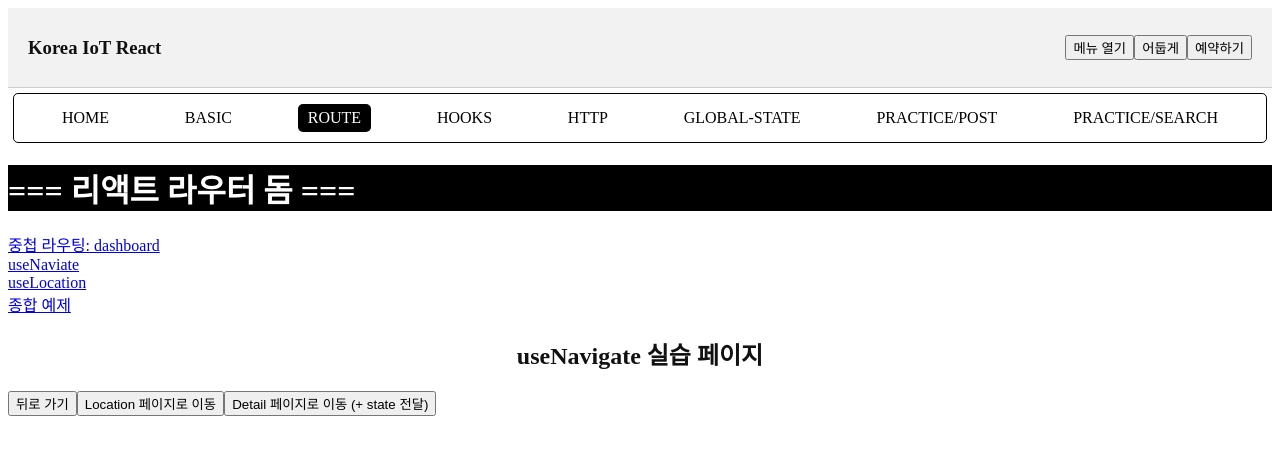
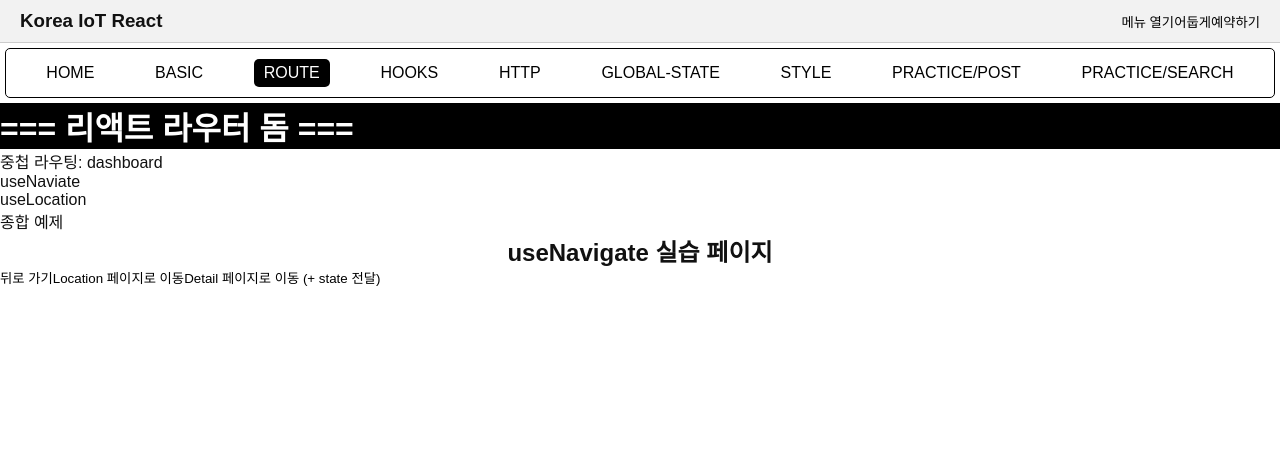
Before and after one commit to devgiants75/k_iot_frontend, a React (Vite) app in the folder f-iot-react/: page /route/navi in a window 1280 px wide. Shown: the top 454 px of the page. Built offline with nearby package versions, Linux system fonts and the light colour scheme.

Commit message:
20251113 react style

```diff
--- a/f-iot-react/src/App.tsx
+++ b/f-iot-react/src/App.tsx
@@ -5,6 +5,7 @@ import RoutePages from '@/pages/b_Route';
 import Hooks from '@/pages/c_hooks';
 import HTTP from '@/pages/d_http';
 import GlobalState from '@/pages/e_global_state';
+import Style from '@/pages/f_style';
 
 import Navibar from './components/Navibar';
 import PostList from './_practices/a_basic/PostList';
@@ -67,6 +68,7 @@ function App() {
         <Route path='/hooks' element={<Hooks />} />
         <Route path='/http' element={<HTTP />} />
         <Route path='/global-state' element={<GlobalState />} />
+        <Route path='/style' element={<Style />} />
 
         {/* //@ _practice 실습 코드 */}
         <Route path='/practice/post' element={<PostList />} />
--- a/f-iot-react/src/components/Navibar.tsx
+++ b/f-iot-react/src/components/Navibar.tsx
@@ -14,7 +14,7 @@ import { NavLink } from 'react-router-dom';
 //&: 현재 경로에 따라 isActive를 사용하여 스타일이나 클래스를 다르게 지정 가능
 
 function Navibar() {
-  const links = ['/', 'basic', 'route', 'hooks', 'http', 'global-state', 'practice/post', 'practice/search'];
+  const links = ['/', 'basic', 'route', 'hooks', 'http', 'global-state', 'style', 'practice/post', 'practice/search'];
 
   return (
     <div style={{
--- a/f-iot-react/src/main.tsx
+++ b/f-iot-react/src/main.tsx
@@ -3,6 +3,9 @@ import { createRoot } from 'react-dom/client'
 import './index.css'
 import App from './App.tsx'
 import { BrowserRouter } from 'react-router-dom'
+import './styles/reset.css';
+import './styles/variables.css';
+import './styles/global.css';
 
 createRoot(document.getElementById('root')!).render(
   <StrictMode>
--- /dev/null
+++ b/f-iot-react/src/pages/f_style/A_CSS.tsx
@@ -0,0 +1,38 @@
+import React from 'react'
+
+//! 리액트 Style 적용
+
+//? 1. 일반 CSS
+// : React 프로젝트에서 가장 기본적이고 전통적인 스타일링 방법
+// - 장점) 빠르고 단순함
+// - 단점) 클래스 충돌 위험, 컴포넌트 단위 관리 어려움
+// @ "Global CSS"로써 사용 시
+// - CSS 파일을 전역으로 import하여, 모든 컴포넌트에 스타일 적용
+
+//? 2. 일반 CSS 사용 방법
+// : 별도의 설정 필요 없이 .css 파일 import
+// cf) src/styles 폴더를 두고 글로벌 스타일을 체계적으로 관리하는 것이 실무 표준
+
+//? 3. 일반 CSS를 Global CSS로 사용하는 방법
+//@ - reset.css      : 초기화 (UI 프레임워크와 상관없이 필수)
+//@ - variables.css
+//   : CSS 변수 정의 (색상, spacing, typography 등 디자인 시스템을 변수로 관리)
+//@ - global.css     : 레이아웃 + 공통 요소
+
+//? 4. 일반 CSS 사용 팁!
+// 1) 초기 세팅: reset.css + variables.css + global.css (3단 구성)
+// 2) 반응형 대응: @media 대신 flex / grid 활용
+// 3) 전역 테마: CSS 변수 기반 다크모드 테마 구현 편리
+// 4) 페이지 일관성
+// 5) 유지보수: 컴포넌트 단위가 많아지면 CSS Module, styled-components로 전환
+
+function A_CSS() {
+  return (
+    <div>
+      {/* 바로 적용 가능, 빠르고 직관적 / 클래스명 충돌 가능성! */}
+      <button className='btn'>Global.css 적용한 버튼</button>
+    </div>
+  )
+}
+
+export default A_CSS
--- /dev/null
+++ b/f-iot-react/src/pages/f_style/B_Module.module.css
@@ -0,0 +1,17 @@
+/* B_Module.module.css */
+
+.button {
+  background-color: var(--color-primary);
+  color: white;
+  padding: var(--space-sm) var(--space-md);
+  border-radius: var(--radius-md);
+  transition: background 0.2s;
+}
+
+.button:hover {
+  background-color: var(--color-primary-hover);
+}
+
+.secondary {
+  background-color: var(--color-secondary);
+}
--- /dev/null
+++ b/f-iot-react/src/pages/f_style/B_Module.tsx
@@ -0,0 +1,95 @@
+import React, { useState } from 'react'
+import styles from './B_Module.module.css';
+// import 객체명 from 'CSS Module 파일명';
+// > 객체명.클래스명;
+import flexStyles from './flex.module.css'
+
+//! CSS Module
+// : 전역적인 CSS 적용 X, 컴포넌트 단위로 CSS를 작성하는 기능 (모듈화)
+// - 클래스 이름이 자동으로 로컬 범위(Scope)로 변환되는 방식
+//   > 각 컴포넌트에 대해 고유한 클래스 이름을 생성 + CSS 스타일 적용
+// EX) Button.tsx
+//     Button.module.css
+//     Card.tsx
+//     Card.module.css
+// - 클래스 이름 충돌 X, Typescript 타입 지원 O
+// - 리액트 컴포넌트 스타일 유지 + 성능/유지보수성/가독성이 좋은 CSS 작성
+
+//? 1. CSS Module 사용 방법
+// 해당 컴포넌트에서 import 시 CSS 스타일이 객체로 인식됨
+// : 내부의 스타일 선택자를 객체의 속성처럼 사용
+
+//? 2. CSS Module 사용 팁
+// 1) 각 컴포넌트별 폴더 구조 유지
+// 2) 전역 스타일(variables.css)과 조합하여 사용
+// 3) 유지보수가 컴포넌트 수준에서는 완결적
+
+export const Button = () => {
+  const [variant, setVariant] = useState<"primary" | "secondary">("primary");
+
+  const handleToggleStyle = () => {
+    setVariant(variant === "secondary" ? "primary" : "secondary");
+  }
+
+  return (
+    <button
+      onClick={handleToggleStyle}
+      className={`${styles.button} ${variant === 'secondary' ? styles.secondary : ""}`}
+    >
+      CSS Module을 사용하는 버튼입니다.
+    </button>
+  );
+}
+
+//@ Header 컴포넌트: flex 사용
+// cf) flex는 한 줄에 정렬할 때 효율적
+//     : 헤더, 버튼 그룹, 푸터, 카드 내부 요소
+//     > 주로 수평/수직 정렬, 리스트 아이템 배치에 사용
+export const Header = () => {
+  return (
+    <header className={flexStyles.flexRow}>
+      <h3>웹 사이트 헤더입니다.</h3>
+      <nav>
+        <button>로그인</button>
+        <button>회원가입</button>
+      </nav>
+    </header>
+  );
+}
+
+//@ Dashboard 컴포넌트: grid 사용
+// cf) 주로 대시보드, 상품 카드 리스트, 갤러리 형태에 사용
+//     : 가로/세로 모두 관리할 때 강력하게 배치 가능
+export const Dashboard = () => {
+  return (
+    <section className={gridStyles.dashboard}>
+      <h3>오늘 예약 현황</h3>
+      <div className={gridStyles.stats}>
+        <div className={girdStyles.card}>
+          <h4>예약 완료</h4>
+          <p>24건</p>
+        </div>
+        <div className={girdStyles.card}>
+          <h4>예약 완료</h4>
+          <p>24건</p>
+        </div>
+        <div className={girdStyles.card}>
+          <h4>예약 완료</h4>
+          <p>24건</p>
+        </div>
+      </div>
+    </section>
+  )
+}
+
+
+function B_Module() {
+  return (
+    <div>
+      <Header />
+      <Button />
+    </div>
+  )
+}
+
+export default B_Module
--- /dev/null
+++ b/f-iot-react/src/pages/f_style/flex.module.css
@@ -0,0 +1,20 @@
+/* flex.module.css */
+
+.flexRow {
+  display: flex;
+  align-items: center;
+  justify-content: space-between;
+  gap: var(--space-md);
+}
+
+.flexCenter {
+  display: flex;
+  justify-content: center;
+  align-items: center;
+}
+
+.flexColumn {
+  display: flex;
+  flex-direction: column;
+  gap: var(--space-sm);
+}
--- /dev/null
+++ b/f-iot-react/src/pages/f_style/index.tsx
@@ -0,0 +1,24 @@
+import React from 'react'
+import ToggleSection from '@/components/ToggleSection'
+import A_CSS from './A_CSS'
+import B_Module from './B_Module'
+
+function Index() {
+  return (
+    <div>
+      <h1 style={{ backgroundColor: "black", color: "white" }}>
+        === 리액트 스타일(Style) ===
+      </h1>
+
+      <ToggleSection title="1. 일반 CSS">
+        <A_CSS />
+      </ToggleSection>
+
+      <ToggleSection title="2. Module CSS">
+        <B_Module />
+      </ToggleSection>
+    </div>
+  )
+}
+
+export default Index
--- /dev/null
+++ b/f-iot-react/src/styles/global.css
@@ -0,0 +1,29 @@
+/* global.css */
+html, body, #root {
+  height: 100%;
+}
+
+.container {
+  width: 100%;
+  max-width: 1200px;
+  margin: 0 auto;
+  padding: var(--space-md);
+}
+
+.text-center {
+  text-align: center;
+}
+
+.btn {
+  display: inline-block;
+  padding: var(--space-sm) var(--space-md);
+  background-color: var(--color-primary);
+  color: white;
+  border-radius: var(--radius-md);
+  font-size: var(--font-size-base);
+  transition: background-color 0.2s ease;
+}
+
+.btn:hover {
+  background-color: var(--color-primary-hover);
+}
--- /dev/null
+++ b/f-iot-react/src/styles/reset.css
@@ -0,0 +1,33 @@
+/* reset.css */
+* {
+  margin: 0;
+  padding: 0;
+  /*
+  @ box-sizing: 요소의 너비와 높이를 계산하는 방법을 지정
+    : border-box - 콘텐츠/패딩/보더까지를 너비, 높이로 계산
+    : content-box (기본값)
+  */
+  box-sizing: border-box;
+}
+
+body {
+  /*
+    페이지 전역 폰트 설정
+    : 폰트 관련 데이터는 assets/fonts에 저장
+  */
+  font-family: Arial, Helvetica, sans-serif;
+  background-color: #f9fafb;
+  color: #111827;
+}
+
+a {
+  text-decoration: none;
+  /* inherit: 상속 */
+  color: inherit;
+}
+
+button {
+  border: none;
+  background: none;
+  cursor: pointer;
+}
--- /dev/null
+++ b/f-iot-react/src/styles/variables.css
@@ -0,0 +1,47 @@
+/* variables.css */
+/*
+css 내 변수 선언 방식
+@ 1) :root {} 객체 생성
+@ 2) 내부 변수명 --스타일속성-특징
+*/
+:root {
+  /* 색상 팔레트: 디자인 시스템의 색상 토큰 */
+  --color-primary: #2563eb;
+  --color-primary-hover: #1e40af;
+  --color-secondary: #6b7280;
+  --color-bg: #f9fafb;
+  --color-text: #111827;
+
+  /*
+    spacing: 간격 토큰, (컴포넌트 간격, padding, margin, gap 등에 일관되게 사용)
+
+    cf) px VS rem 권장
+      : spacing은 rem(루트 폰트 기반)으로 정의하는 것이 유연함 (권장)
+      - 사용자가 브라우저 글꼴 크기를 변경했을 때 레이아웃도 비례해서 조정
+
+      EX) 16px === 1rem
+          8px === 0.5rem
+          4px === 0.25rem
+          40px === 2.5rem
+  */
+  --space-xs: 0.25rem;
+  --space-sm: 0.5rem;
+  --space-md: 1rem;
+  --space-lg: 1.5rem;
+  --space-xl: 2.5rem;
+
+  /* radius */
+  --radius-sm: 4px;
+  --radius-md: 8px;
+  --raduis-lg: 16px;
+
+  /* typography(타이포그래피) - 글자 크기/두께/행간/자간 등 */
+  --font-size-sm: 0.875rem; /* 14px */
+  --font-size-base: 1rem; /* 16px */
+  --font-size-lg: 1.25rem; /* 20px */
+  --font-size-xl: 1.5rem; /* 24px */
+
+  --font-weight-regular: 400;
+  --font-weight-medium: 500;
+  --font-weight-bold: 700;
+}
```
